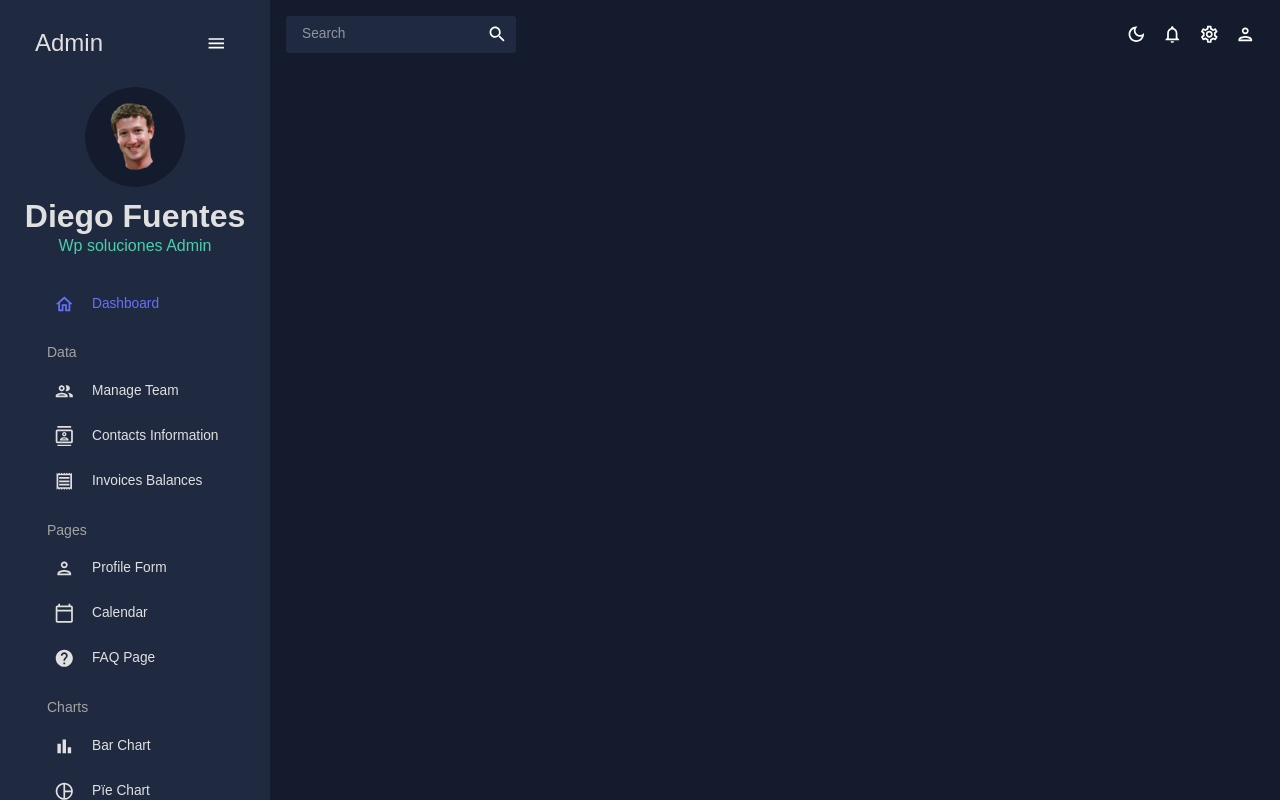
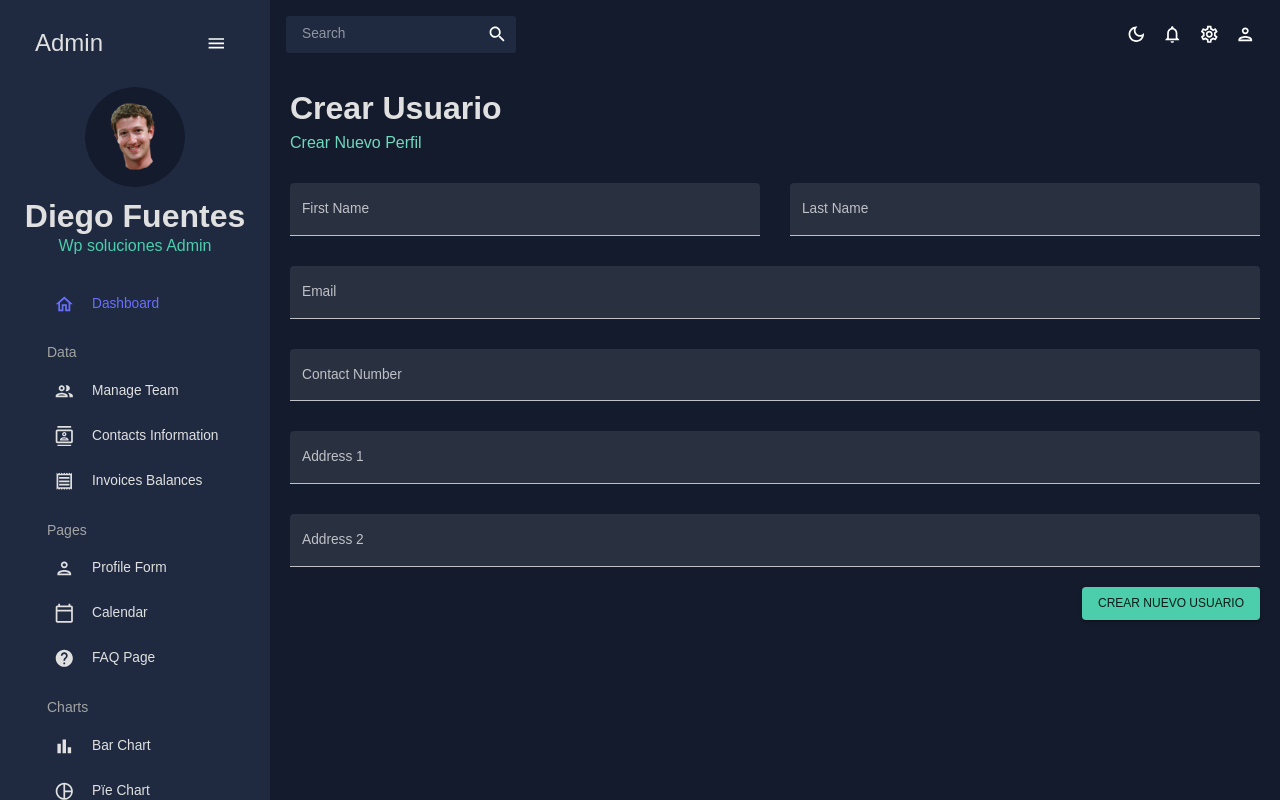
Before and after one commit to DiegoFB344/React-Dashboard-Admin, a React (Create React App) app: page /form in a window 1280 px wide. Built offline with nearby package versions, Linux system fonts and the light colour scheme.

Commit message:
Commit 5

```diff
--- a/src/App.js
+++ b/src/App.js
@@ -11,7 +11,7 @@
 import Invoices from "./scenes/invoices";
 import Contacts from "./scenes/contacts";
 // import Bar from "./scenes/bar";
-// import Form from "./scenes/form";
+import Form from "./scenes/form";
 // import Line from "./scenes/line";
 // import Pie from "./scenes/pie";
 // import FAQ from "./scenes/faq";
@@ -34,7 +34,7 @@
             <Route path='/team' element={<Team />} />
             <Route path='/contacts' element={<Contacts />} />
             <Route path='/invoices' element={<Invoices />} />
-{/*             <Route path='/form' element={<Form />} /> */}
+            <Route path='/form' element={<Form />} />
             {/* <Route path='/bar' element={<Bar />} /> */}
  {/*            <Route path='/pie' element={<Pie />} /> */}
             {/* <Route path='/line' element={<Line />} /> */}
--- /dev/null
+++ b/src/scenes/form/index.jsx
@@ -0,0 +1,148 @@
+import { Box, Button, TextField} from "@mui/material";
+import { Formik} from "formik";
+import * as yup from "yup";
+import useMediaQuery from "@mui/material/useMediaQuery";
+import Header from "../../components/Header";
+
+const Form = () => {
+
+    const initialValues = {
+        firstName: "",
+        lastName: "",
+        email: "",
+        contact: "",
+        address1: "",
+        address2: "",
+
+    };
+
+    const phoneRegExp =
+    /^((\+[1-9]{1,4}[ -]?)|(\([0-9]{2,3}\)[ -]?)|([0-9]{2,4})[ -]?)*?[0-9]{3,4}[ -]?[0-9]{3,4}$/;
+
+    const userSchema = yup.object().shape({
+        firstName: yup.string().required("required"),
+        lastName: yup.string().required("required"),
+        email:  yup.string().email("Email Invalido").required("required"),
+        contact:  yup
+        .string()
+        .matches(phoneRegExp , "Numero de telefono no validado")
+        .required("required"),
+        address1:  yup.string().required("required"),
+        address2:   yup.string().required("required"),
+    });
+
+
+    const isNonMobile = useMediaQuery("(min-width:600px)");
+
+    const handleFormSubmit = (values) =>{
+        console.log(values);
+    }
+    return <Box m="20px">
+        <Header title="Crear Usuario" subtitle="Crear Nuevo Perfil"/>
+
+        <Formik
+        onSubmit={handleFormSubmit}
+        initialValues={initialValues}
+        validationSchema={userSchema}
+        >
+
+            {({ values, errors,touched, handleBlur, handleChange, handleSubmit}) => (
+                <form onSubmit={handleSubmit}>
+                    <Box display="grid"
+                    gap="30px"
+                    gridTemplateColumns="repeat(4, minmax(0, 1fr))"
+                    sx={{
+                        "& > div": { gridColumn: isNonMobile ? undefined : "span 4"},
+                    }}
+                    >
+                          <TextField
+                    fullWidth
+                    variant="filled"
+                    type="text"
+                    label="First Name"
+                    onBlur={handleBlur}
+                    onChange={handleChange}
+                    value={values.firstName}
+                    name="firstName"
+                    error={!!touched.firstName && !! errors.firstName}
+                    helperText={touched.firstName && errors.firstName}
+                    sx={{ gridColumn: "span 2"}}
+                    />
+                    <TextField
+                    fullWidth
+                    variant="filled"
+                    type="text"
+                    label="Last Name"
+                    onBlur={handleBlur}
+                    onChange={handleChange}
+                    value={values.lastName}
+                    name="lastName"
+                    error={!!touched.lastName && !! errors.lastName}
+                    helperText={touched.lastName && errors.lastName}
+                    sx={{ gridColumn: "span 2"}}
+                    />
+                     <TextField
+                    fullWidth
+                    variant="filled"
+                    type="text"
+                    label="Email"
+                    onBlur={handleBlur}
+                    onChange={handleChange}
+                    value={values.email}
+                    name="email"
+                    error={!!touched.email && !! errors.email}
+                    helperText={touched.email && errors.email}
+                    sx={{ gridColumn: "span 4"}}
+                    />
+                     <TextField
+                    fullWidth
+                    variant="filled"
+                    type="text"
+                    label="Contact Number"
+                    onBlur={handleBlur}
+                    onChange={handleChange}
+                    value={values.contact}
+                    name="contact"
+                    error={!!touched.contact && !! errors.contact}
+                    helperText={touched.contact && errors.contact}
+                    sx={{ gridColumn: "span 4"}}
+                    />
+                     <TextField
+                    fullWidth
+                    variant="filled"
+                    type="text"
+                    label="Address 1"
+                    onBlur={handleBlur}
+                    onChange={handleChange}
+                    value={values.address1}
+                    name="address1"
+                    error={!!touched.address1 && !! errors.address1}
+                    helperText={touched.address1 && errors.address1}
+                    sx={{ gridColumn: "span 4"}}
+                    />
+                     <TextField
+                    fullWidth
+                    variant="filled"
+                    type="text"
+                    label="Address 2"
+                    onBlur={handleBlur}
+                    onChange={handleChange}
+                    value={values.address2}
+                    name="address2"
+                    error={!!touched.address2 && !! errors.address2}
+                    helperText={touched.address2 && errors.address2}
+                    sx={{ gridColumn: "span 4"}}
+                    />
+                    </Box>
+                    <Box display="flex" justifyContent="end" mt="20px">
+                        <Button type="submit" color="secondary" variant="contained">
+                            Crear Nuevo usuario
+                        </Button>
+                    </Box>
+                </form>
+            )}
+        </Formik>
+    </Box>
+};
+
+export default Form;
--- a/src/scenes/team/index.jsx
+++ b/src/scenes/team/index.jsx
@@ -43,7 +43,7 @@
         return (
           <Box
             width="60%"
-            m="10px"
+            m="0 auto"
             p="5px"
             display="flex"
             justifyContent="center"
```
